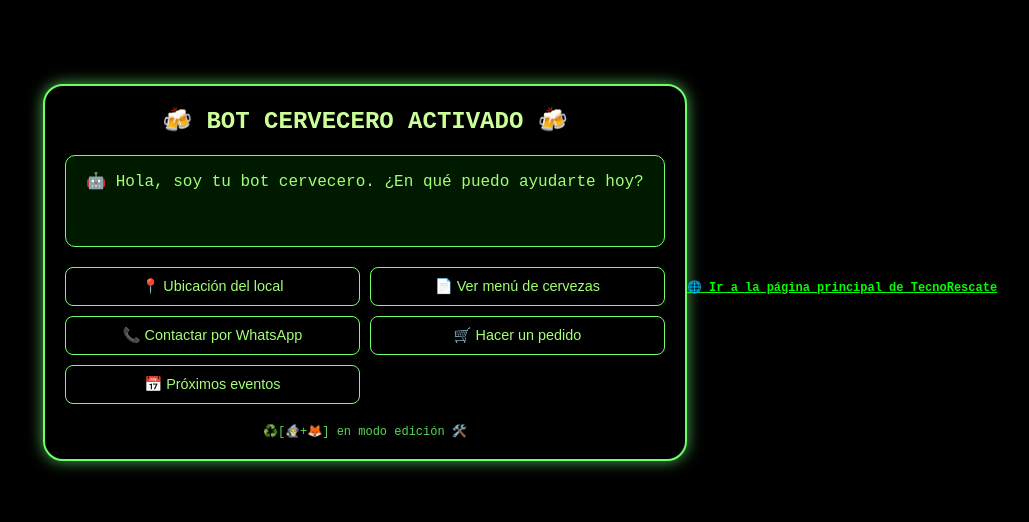
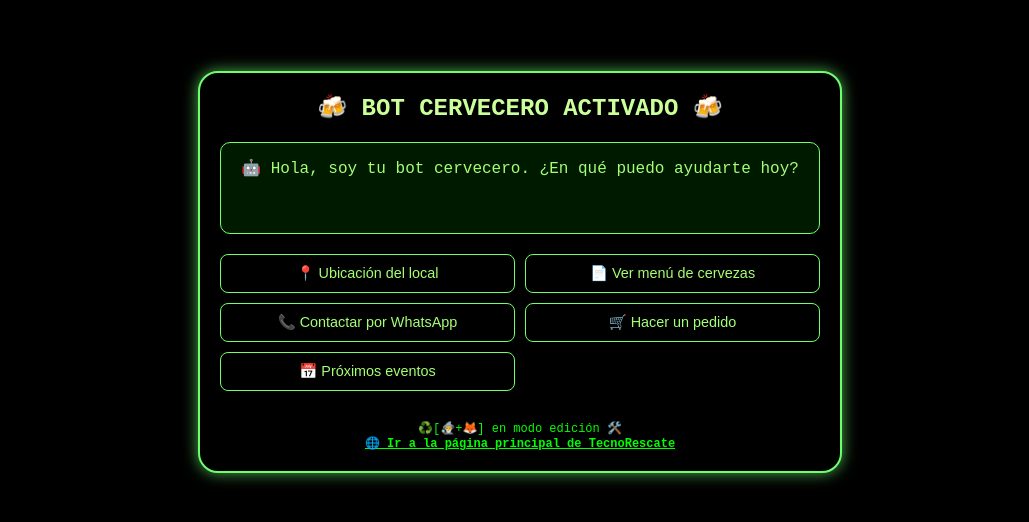
Before and after one commit to TecnoRescateDY/BotCerveceroWeb, a plain HTML site: page index.html in a window 1280 px wide. Shown: the part 128-650 px from the top of the page, without its empty margins (120-1149 px from the left). Drawn offline with Linux system fonts and the light colour scheme.

Commit message:
Agregado link a landing principal

```diff
--- a/index.html
+++ b/index.html
@@ -19,7 +19,14 @@
       <button onclick="mostrar('📅 Noche de música y birra artesanal - Sábado 21hs')">📅 Próximos eventos</button>
     </div>
 
-    <footer>♻️[🧙‍♂️+🦊] en modo edición 🛠️</footer>
+    <footer style="margin-top: 30px; text-align: center; color: lime;">
+  ♻️[🧙‍♂️+🦊] en modo edición 🛠️
+  <br />
+  <a href="https://tecnorescatelanding.netlify.app" target="_blank" style="color: lime; font-weight: bold;">
+    🌐 Ir a la página principal de TecnoRescate
+  </a>
+</footer>
+
   </div>
 
   <script>
@@ -27,11 +34,5 @@
       document.getElementById('respuesta').textContent = mensaje;
     }
     </script>
-
-  <footer style="margin-top: 30px; text-align: center;">
-    <a href="https://tecnorescatelanding.netlify.app" target="_blank" style="color: lime; font-weight: bold;">
-      🌐 Ir a la página principal de TecnoRescate
-    </a>
-  </footer>
 </body>
 </html>
```
